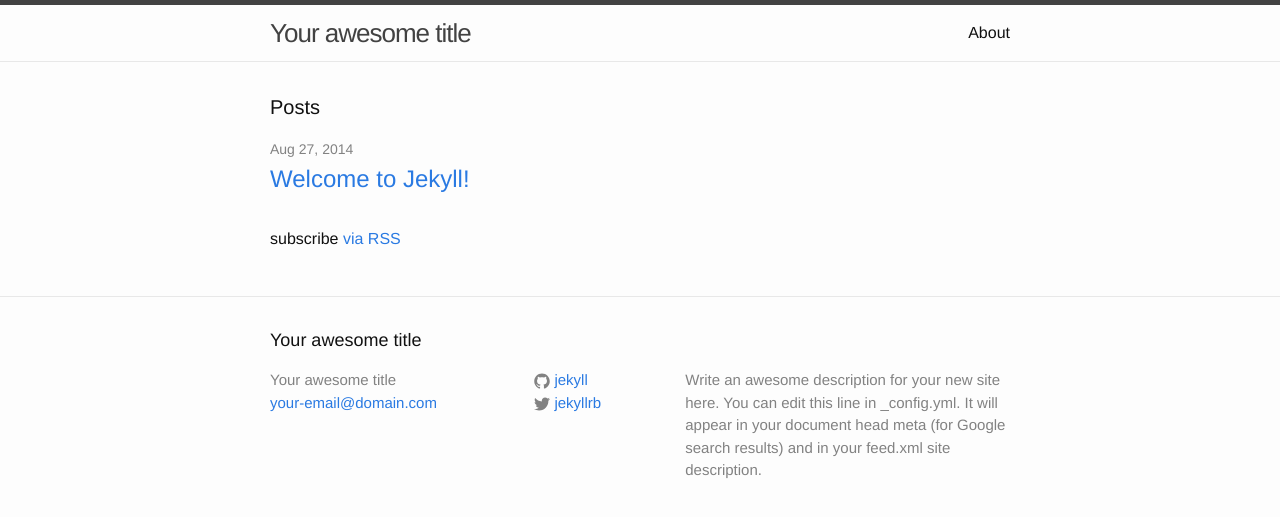
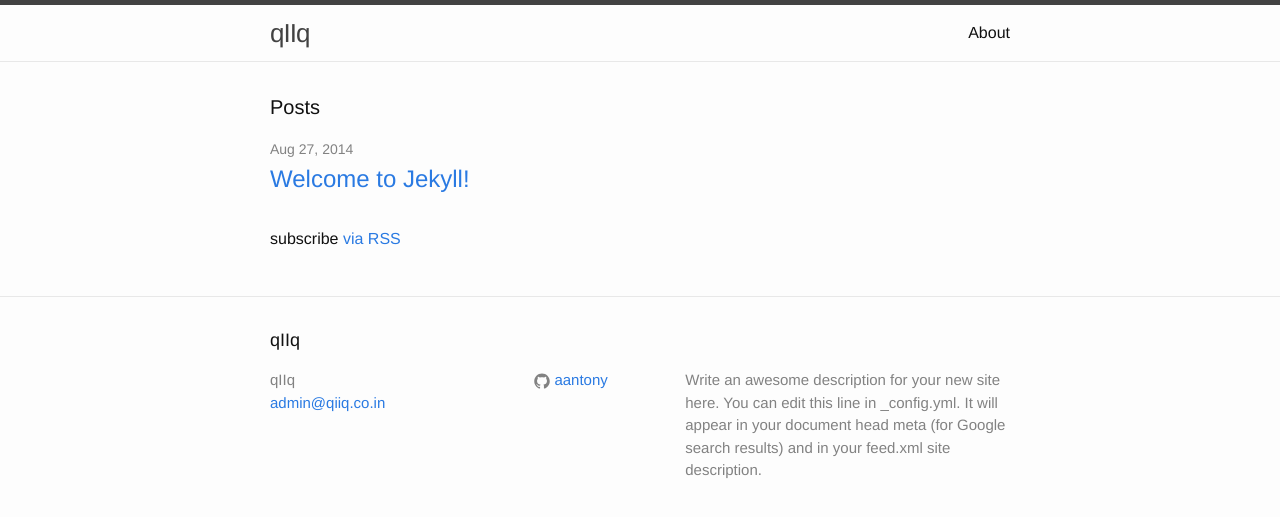
Before and after one commit to qiiq/qiiq.github.io, a Jekyll site: the page built from index.html, in a window 1280 px wide. Shown: the top 517 px of the page. Built offline with Jekyll 4.4.1, drawn with Linux system fonts in a browser that asks for light colours.

Commit message:
changed title and removed twitter handle

```diff
--- a/_config.yml
+++ b/_config.yml
@@ -1,14 +1,13 @@
 # Site settings
-title: Your awesome title
-email: your-email@domain.com
+title: qIIq
+email: admin@qiiq.co.in
 description: > # this means to ignore newlines until "baseurl:"
   Write an awesome description for your new site here. You can edit this
   line in _config.yml. It will appear in your document head meta (for
   Google search results) and in your feed.xml site description.
 baseurl: "" # the subpath of your site, e.g. /blog/
 url: "http://yourdomain.com" # the base hostname & protocol for your site
-twitter_username: jekyllrb
-github_username:  jekyll
+github_username:  aantony
 
 # Build settings
 markdown: kramdown
```
